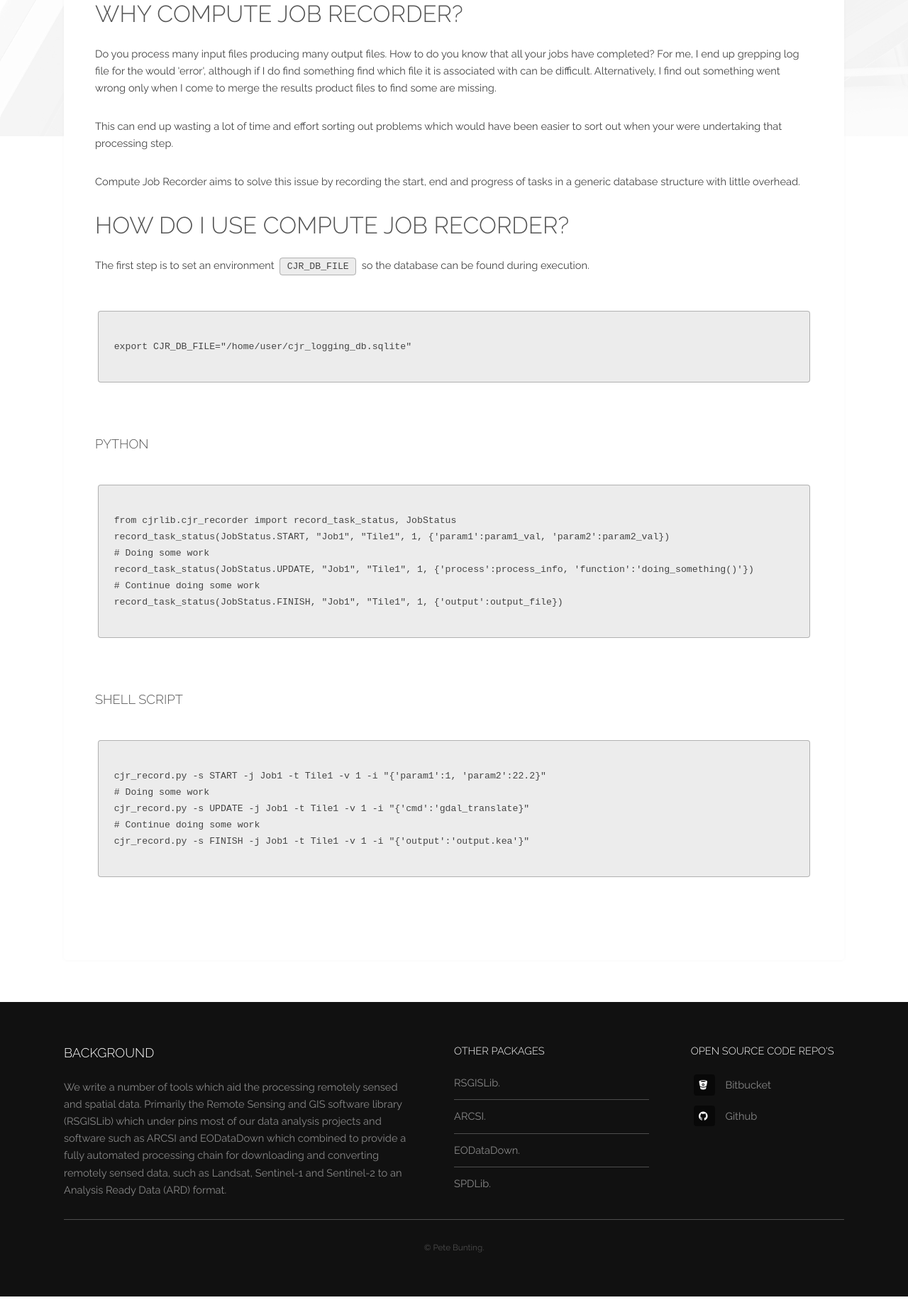
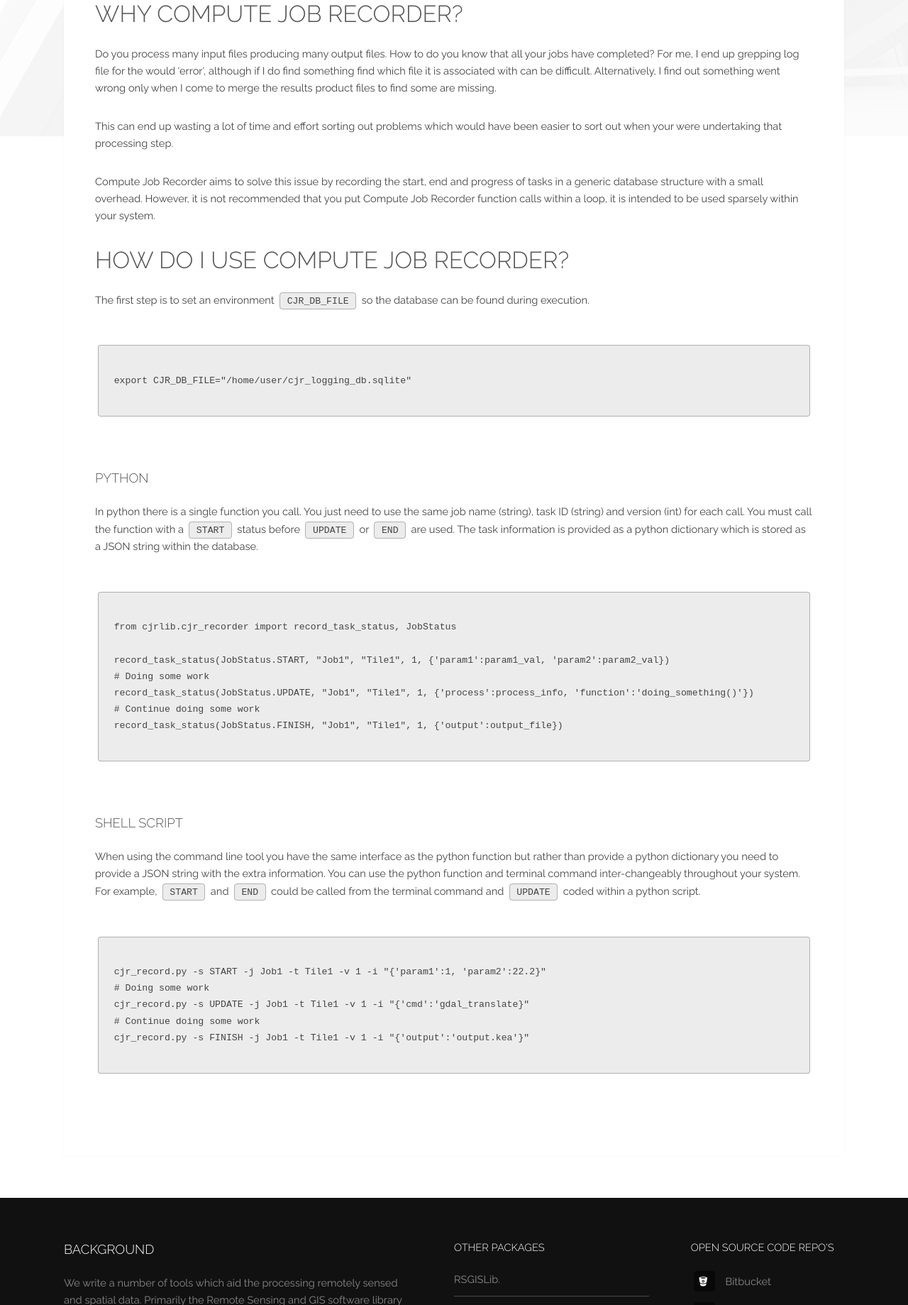
Before and after one commit to remotesensinginfo/compute_job_recorder_web_app, a Flask app: page / in a window 1280 px wide. Shown: the part 608-2447 px from the top of the page at 71% size. Run offline with Flask 2, Linux system fonts and the light colour scheme; some libraries are stand-ins or nearby versions.

Commit message:
Update with code highlighting and more useful guidance and info.

```diff
--- a/cjrwebapp/app/templates/base.html
+++ b/cjrwebapp/app/templates/base.html
@@ -34,10 +34,6 @@
 				<h1>Compute Job Recorder</h1>
 			</div>
 
-        <!--
-        <div>Compute Job Recorder: <a href="/index">Home</a> <a href="/upload">Upload</a> <a href="/joblist">Job List</a></div>
-        <hr>
-        -->
         <!-- Main -->
 			<section id="main" class="wrapper">
 				<div class="inner">
@@ -105,11 +101,12 @@
 			</footer>
 
 		<!-- Scripts -->
-			<script src="static/js/jquery.min.js"></script>
-			<script src="static/js/browser.min.js"></script>
-			<script src="static/js/breakpoints.min.js"></script>
-			<script src="static/js/util.js"></script>
-			<script src="static/js/main.js"></script>
+        <script src="static/js/jquery.min.js"></script>
+        <script src="static/js/browser.min.js"></script>
+        <script src="static/js/breakpoints.min.js"></script>
+        <script src="static/js/util.js"></script>
+        <script src="static/js/main.js"></script>
+        <script src="https://cdn.jsdelivr.net/gh/google/code-prettify@master/loader/run_prettify.js"></script>
 
     </body>
 </html>
--- a/cjrwebapp/app/templates/index.html
+++ b/cjrwebapp/app/templates/index.html
@@ -26,23 +26,30 @@
 
     <p>
         Compute Job Recorder aims to solve this issue by recording the start, end and progress of tasks in a generic
-        database structure with little overhead.
+        database structure with a small overhead. However, it is not recommended that you put Compute Job Recorder
+        function calls within a loop, it is intended to be used sparsely within your system.
     </p>
 
     <h2>How do I use Compute Job Recorder?</h2>
     <p>The first step is to set an environment <code>CJR_DB_FILE</code> so the database can be found during execution.</p>
 
     <pre>
-        <code>
+        <code class="prettyprint">
 export CJR_DB_FILE="/home/user/cjr_logging_db.sqlite"
         </code>
     </pre>
 
     <h3>Python</h3>
+    <p>
+        In python there is a single function you call. You just need to use the same job name (string),
+        task ID (string) and version (int) for each call. You must call the function with a <code>START</code>
+        status before <code>UPDATE</code> or <code>END</code> are used. The task information is provided as
+        a python dictionary which is stored as a JSON string within the database.
+    </p>
+    <pre>
+        <code class="prettyprint">
+from cjrlib.cjr_recorder import record_task_status, JobStatus
 
-    <pre>
-        <code>
-from cjrlib.cjr_recorder import record_task_status, JobStatus
 record_task_status(JobStatus.START, "Job1", "Tile1", 1, {'param1':param1_val, 'param2':param2_val})
 # Doing some work
 record_task_status(JobStatus.UPDATE, "Job1", "Tile1", 1, {'process':process_info, 'function':'doing_something()'})
@@ -52,9 +59,15 @@ record_task_status(JobStatus.FINISH, "Job1", "Tile1", 1, {'output':output_file})
     </pre>
 
     <h3>Shell Script</h3>
-
+    <p>
+        When using the command line tool you have the same interface as the python function but
+        rather than provide a python dictionary you need to provide a JSON string with the extra information.
+        You can use the python function and terminal command inter-changeably throughout your system.
+        For example, <code>START</code> and <code>END</code> could be called from the terminal command
+        and <code>UPDATE</code> coded within a python script.
+    </p>
     <pre>
-        <code>
+        <code class="prettyprint">
 cjr_record.py -s START -j Job1 -t Tile1 -v 1 -i "{'param1':1, 'param2':22.2}"
 # Doing some work
 cjr_record.py -s UPDATE -j Job1 -t Tile1 -v 1 -i "{'cmd':'gdal_translate}"
```
Also changed, not shown: cjrwebapp/app/templates/upload.html (+17 -0 lines).
